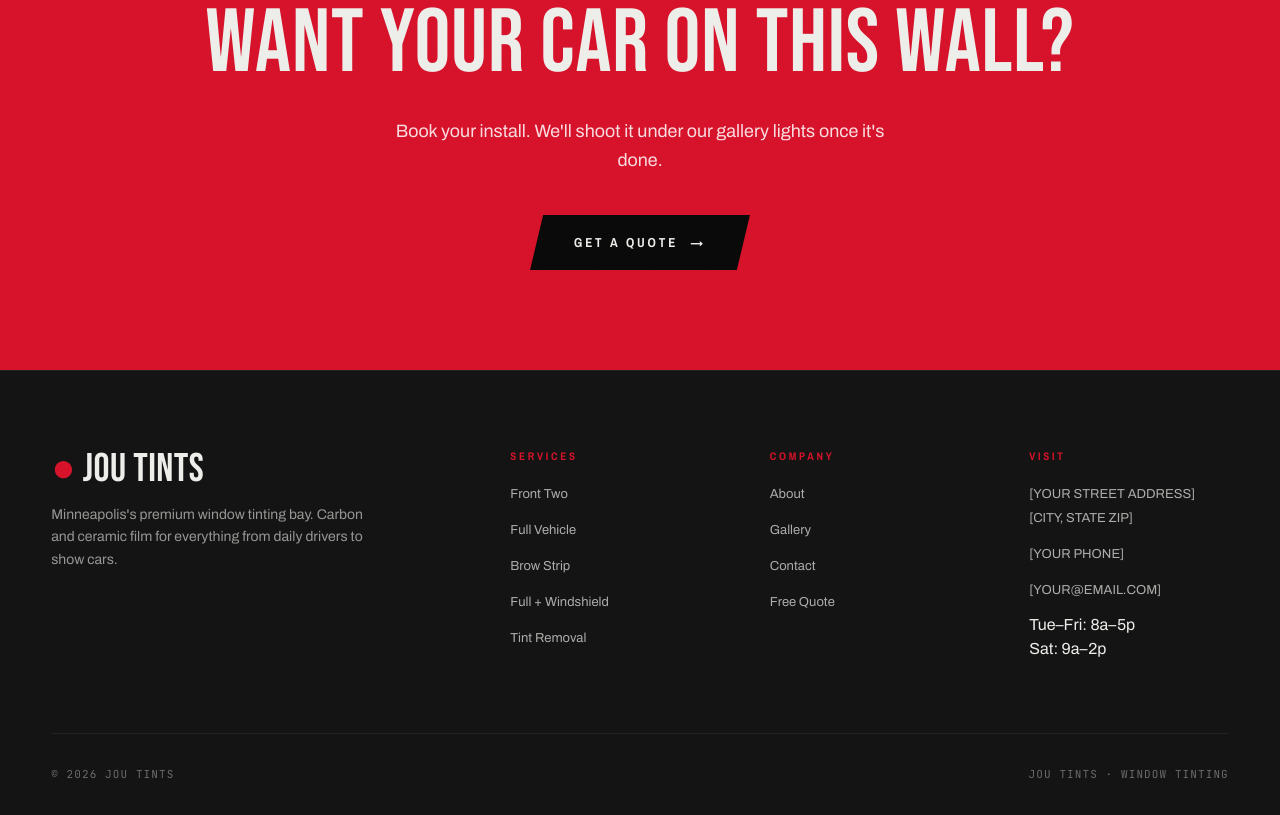
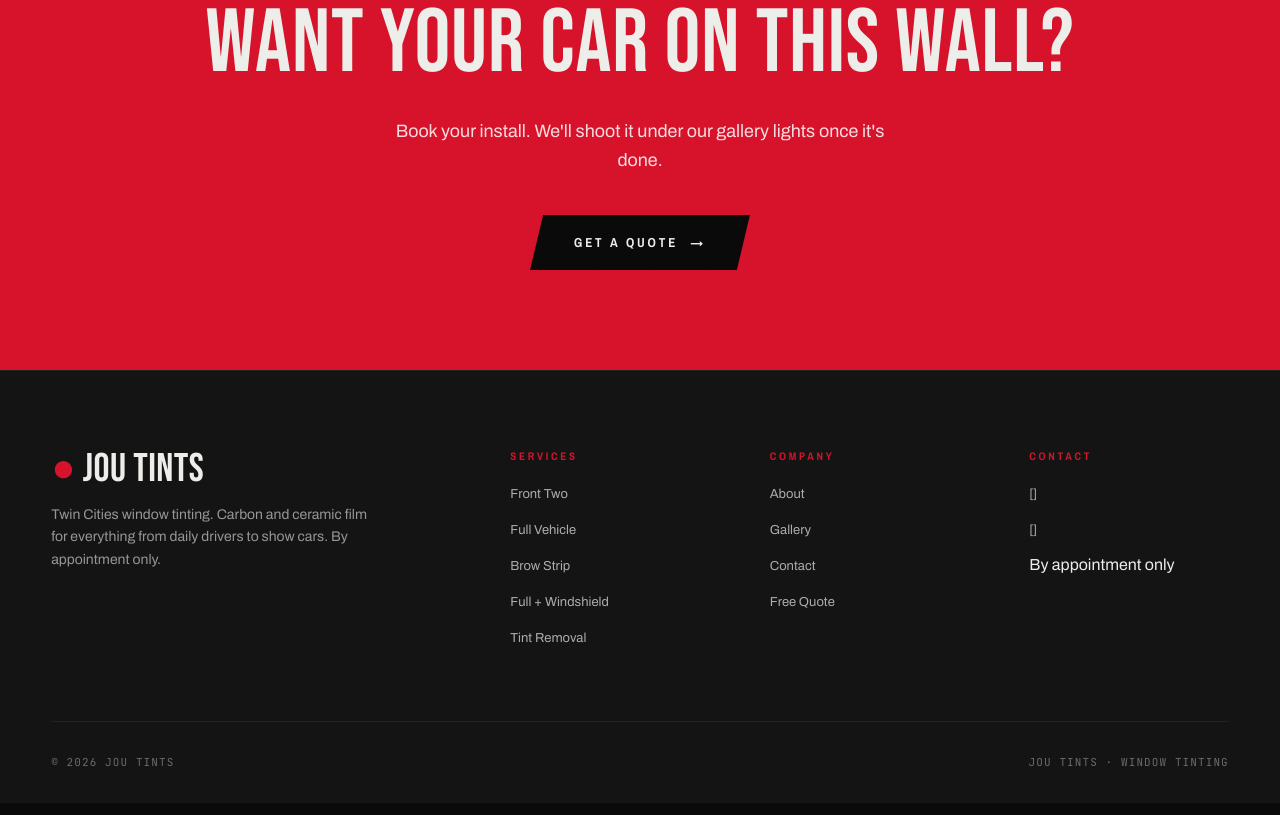
Before and after one commit to a-ch3n/Tint, a website: page public/gallery.html in a window 1280 px wide. Shown: the part 2723-3538 px from the top of the page. Drawn offline with nearby package versions, Linux system fonts and the light colour scheme.

Commit message:
Update gallery.html

```diff
--- a/public/gallery.html
+++ b/public/gallery.html
@@ -231,7 +231,7 @@
   <div class="footer__grid">
     <div class="footer__brand">
       <h3><span style="color:var(--red)">●</span> JOU TINTS</h3>
-      <p>Minneapolis's premium window tinting bay. Carbon and ceramic film for everything from daily drivers to show cars.</p>
+      <p>Twin Cities window tinting. Carbon and ceramic film for everything from daily drivers to show cars. By appointment only.</p>
     </div>
     <div class="footer__col">
       <h4>Services</h4>
@@ -253,12 +253,11 @@
       </ul>
     </div>
     <div class="footer__col">
-      <h4>Visit</h4>
+      <h4>Contact</h4>
       <ul>
-        <li><a href="contact.html">[YOUR STREET ADDRESS]<br>[CITY, STATE ZIP]</a></li>
-        <li><a href="tel:YOURPHONE">[YOUR PHONE]</a></li>
-        <li><a href="mailto:[YOUR@EMAIL.COM]">[YOUR@EMAIL.COM]</a></li>
-        <li>Tue–Fri: 8a–5p<br>Sat: 9a–2p</li>
+        <li><a href="tel:YOURPHONE">[]</a></li>
+        <li><a href="mailto:[YOUR@EMAIL.COM]">[]</a></li>
+        <li>By appointment only</li>
       </ul>
     </div>
   </div>
@@ -267,7 +266,3 @@
     <span>JOU TINTS · WINDOW TINTING</span>
   </div>
 </footer>
-
-<script src="script.js"></script>
-</body>
-</html>
```
